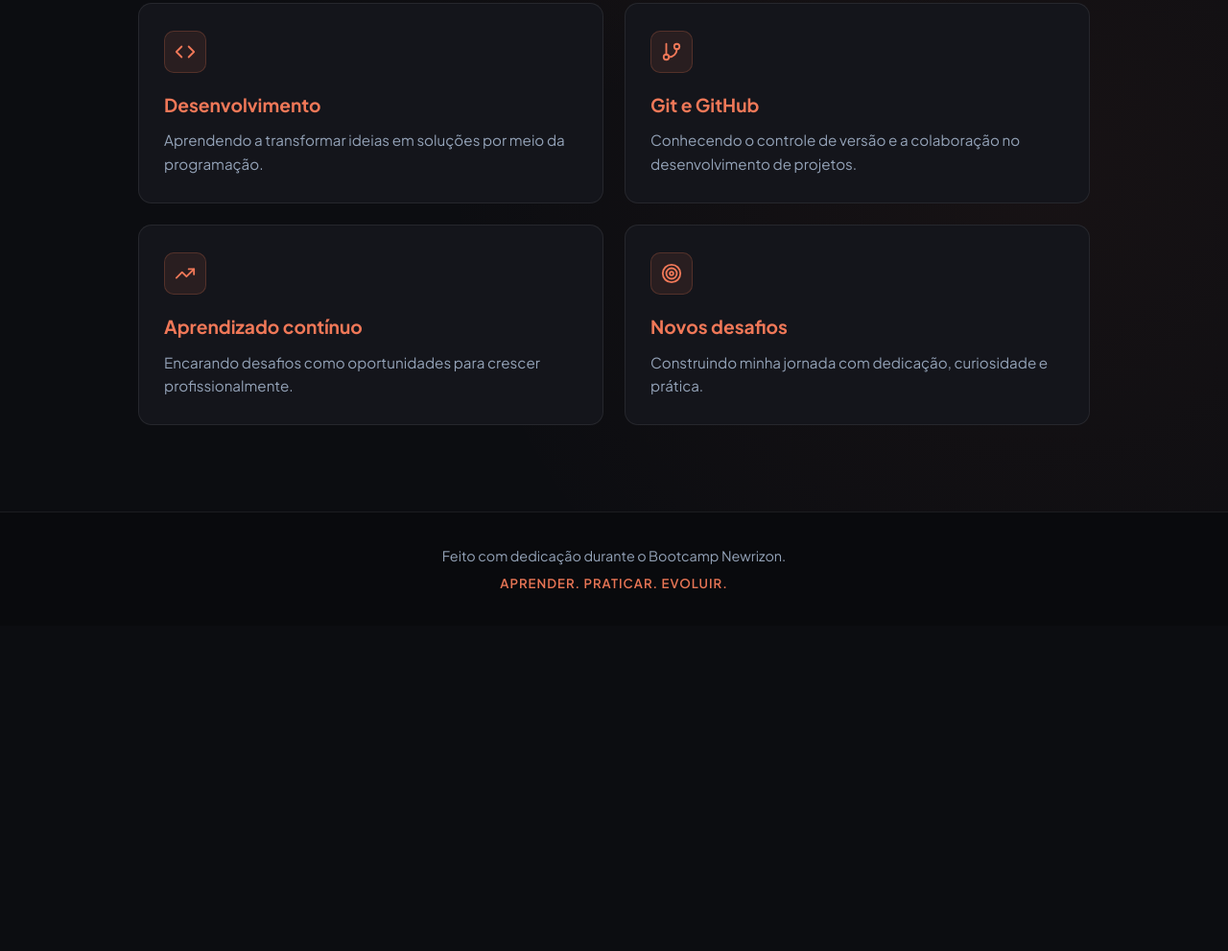
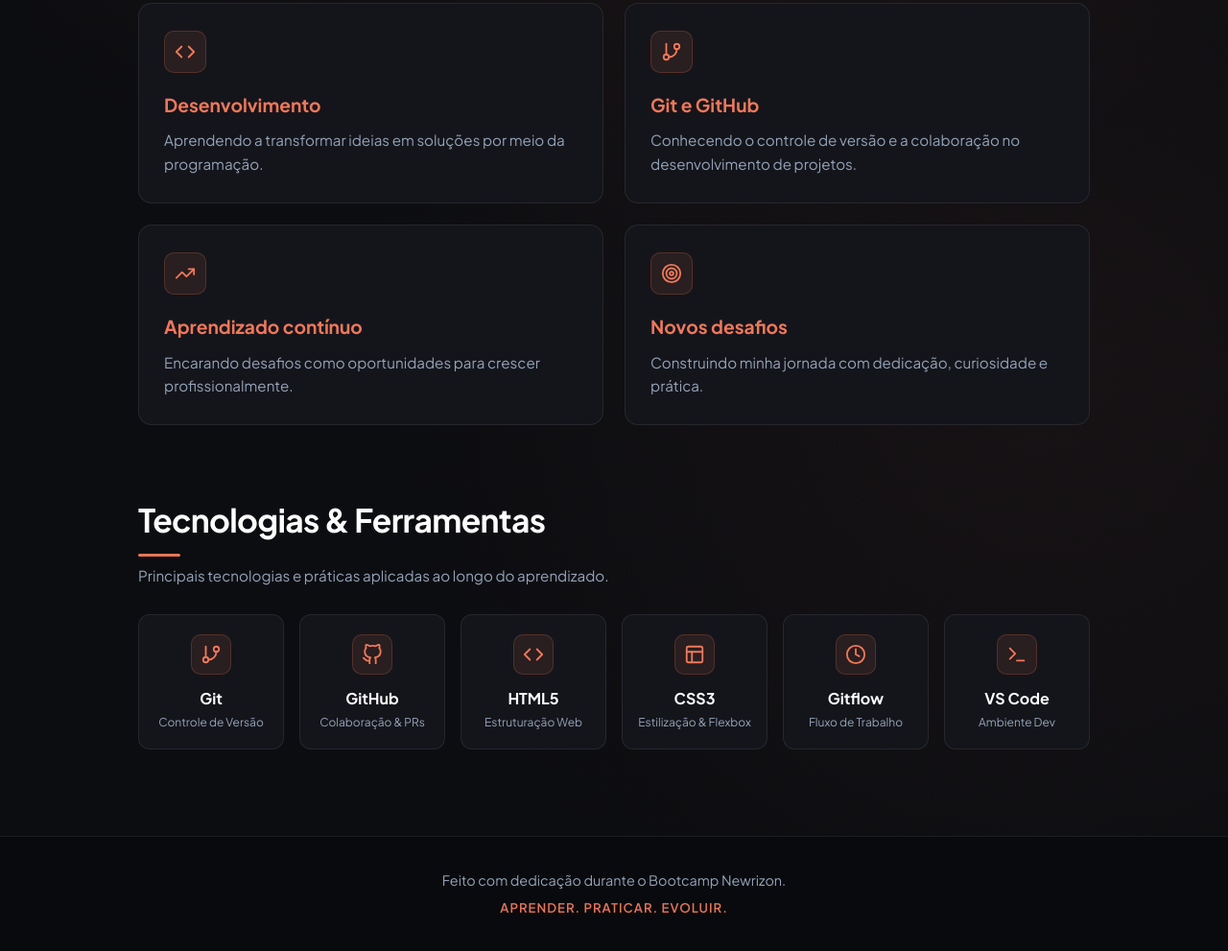
Before and after one commit to leomatiazzz/bootcamp-newrizon-gitflow, a plain HTML site: page index.html in a window 1280 px wide. Shown: the part 733-1724 px from the top of the page at 96% size. Before the commit the page ends 1385 px from the top, so only its background shows below. Drawn offline with Linux system fonts and the light colour scheme.

Commit message:
feat(skills): adicionar secao de tecnologias e ferramentas aprendidas

```diff
--- a/index.html
+++ b/index.html
@@ -270,6 +270,90 @@
       line-height: 1.6;
     }
 
+    /* Section Tecnologias */
+    #tecnologias {
+      margin-top: 72px;
+      scroll-margin-top: 100px;
+    }
+
+    #tecnologias h2 {
+      font-size: clamp(1.6rem, 3.2vw, 2.1rem);
+      font-weight: 700;
+      letter-spacing: -0.02em;
+      margin-bottom: 8px;
+      color: #FFFFFF;
+      position: relative;
+      display: inline-block;
+    }
+
+    #tecnologias h2::after {
+      content: '';
+      display: block;
+      width: 44px;
+      height: 3px;
+      background: #E87555;
+      border-radius: 2px;
+      margin-top: 8px;
+    }
+
+    .section-desc {
+      color: #94A3B8;
+      font-size: 0.95rem;
+      margin-bottom: 28px;
+    }
+
+    .tech-grid {
+      display: grid;
+      grid-template-columns: repeat(auto-fit, minmax(150px, 1fr));
+      gap: 16px;
+    }
+
+    .tech-card {
+      background: #14151B;
+      border: 1px solid rgba(255, 255, 255, 0.08);
+      border-radius: 12px;
+      padding: 20px 16px;
+      display: flex;
+      flex-direction: column;
+      align-items: center;
+      text-align: center;
+      transition: all 0.25s ease;
+      position: relative;
+    }
+
+    .tech-card:hover {
+      transform: translateY(-3px);
+      border-color: rgba(232, 117, 85, 0.4);
+      background: #181924;
+      box-shadow: 0 10px 24px rgba(0, 0, 0, 0.3), 0 0 16px rgba(232, 117, 85, 0.08);
+    }
+
+    .tech-icon {
+      width: 42px;
+      height: 42px;
+      border-radius: 10px;
+      background: rgba(232, 117, 85, 0.1);
+      color: #F07858;
+      display: flex;
+      align-items: center;
+      justify-content: center;
+      margin-bottom: 12px;
+      border: 1px solid rgba(232, 117, 85, 0.22);
+    }
+
+    .tech-name {
+      font-weight: 700;
+      font-size: 1rem;
+      color: #FFFFFF;
+      margin-bottom: 4px;
+    }
+
+    .tech-tag {
+      font-size: 0.75rem;
+      color: #94A3B8;
+      line-height: 1.3;
+    }
+
     /* Footer */
     footer {
       background: #090A0D;
@@ -426,6 +510,81 @@
         </article>
       </div>
     </section>
+
+    <section id="tecnologias">
+      <h2>Tecnologias & Ferramentas</h2>
+      <p class="section-desc">Principais tecnologias e práticas aplicadas ao longo do aprendizado.</p>
+
+      <div class="tech-grid">
+        <div class="tech-card">
+          <div class="tech-icon">
+            <svg width="22" height="22" viewBox="0 0 24 24" fill="none" stroke="currentColor" stroke-width="2" stroke-linecap="round" stroke-linejoin="round">
+              <line x1="6" y1="3" x2="6" y2="15"></line>
+              <circle cx="18" cy="6" r="3"></circle>
+              <circle cx="6" cy="18" r="3"></circle>
+              <path d="M18 9a9 9 0 0 1-9 9"></path>
+            </svg>
+          </div>
+          <span class="tech-name">Git</span>
+          <span class="tech-tag">Controle de Versão</span>
+        </div>
+
+        <div class="tech-card">
+          <div class="tech-icon">
+            <svg width="22" height="22" viewBox="0 0 24 24" fill="none" stroke="currentColor" stroke-width="2" stroke-linecap="round" stroke-linejoin="round">
+              <path d="M9 19c-5 1.5-5-2.5-7-3m14 6v-3.87a3.37 3.37 0 0 0-.94-2.61c3.14-.35 6.44-1.54 6.44-7A5.44 5.44 0 0 0 20 4.77 5.07 5.07 0 0 0 19.91 1S18.73.65 16 2.48a13.38 13.38 0 0 0-7 0C6.27.65 5.09 1 5.09 1A5.07 5.07 0 0 0 5 4.77a5.44 5.44 0 0 0-1.5 3.78c0 5.42 3.3 6.61 6.44 7A3.37 3.37 0 0 0 9 18.13V22"></path>
+            </svg>
+          </div>
+          <span class="tech-name">GitHub</span>
+          <span class="tech-tag">Colaboração & PRs</span>
+        </div>
+
+        <div class="tech-card">
+          <div class="tech-icon">
+            <svg width="22" height="22" viewBox="0 0 24 24" fill="none" stroke="currentColor" stroke-width="2" stroke-linecap="round" stroke-linejoin="round">
+              <polyline points="16 18 22 12 16 6"></polyline>
+              <polyline points="8 6 2 12 8 18"></polyline>
+            </svg>
+          </div>
+          <span class="tech-name">HTML5</span>
+          <span class="tech-tag">Estruturação Web</span>
+        </div>
+
+        <div class="tech-card">
+          <div class="tech-icon">
+            <svg width="22" height="22" viewBox="0 0 24 24" fill="none" stroke="currentColor" stroke-width="2" stroke-linecap="round" stroke-linejoin="round">
+              <rect width="18" height="18" x="3" y="3" rx="2"></rect>
+              <path d="M3 9h18"></path>
+              <path d="M9 21V9"></path>
+            </svg>
+          </div>
+          <span class="tech-name">CSS3</span>
+          <span class="tech-tag">Estilização & Flexbox</span>
+        </div>
+
+        <div class="tech-card">
+          <div class="tech-icon">
+            <svg width="22" height="22" viewBox="0 0 24 24" fill="none" stroke="currentColor" stroke-width="2" stroke-linecap="round" stroke-linejoin="round">
+              <circle cx="12" cy="12" r="10"></circle>
+              <polyline points="12 6 12 12 16 14"></polyline>
+            </svg>
+          </div>
+          <span class="tech-name">Gitflow</span>
+          <span class="tech-tag">Fluxo de Trabalho</span>
+        </div>
+
+        <div class="tech-card">
+          <div class="tech-icon">
+            <svg width="22" height="22" viewBox="0 0 24 24" fill="none" stroke="currentColor" stroke-width="2" stroke-linecap="round" stroke-linejoin="round">
+              <polyline points="4 17 10 11 4 5"></polyline>
+              <line x1="12" y1="19" x2="20" y2="19"></line>
+            </svg>
+          </div>
+          <span class="tech-name">VS Code</span>
+          <span class="tech-tag">Ambiente Dev</span>
+        </div>
+      </div>
+    </section>
   </main>
 
   <footer>
```
